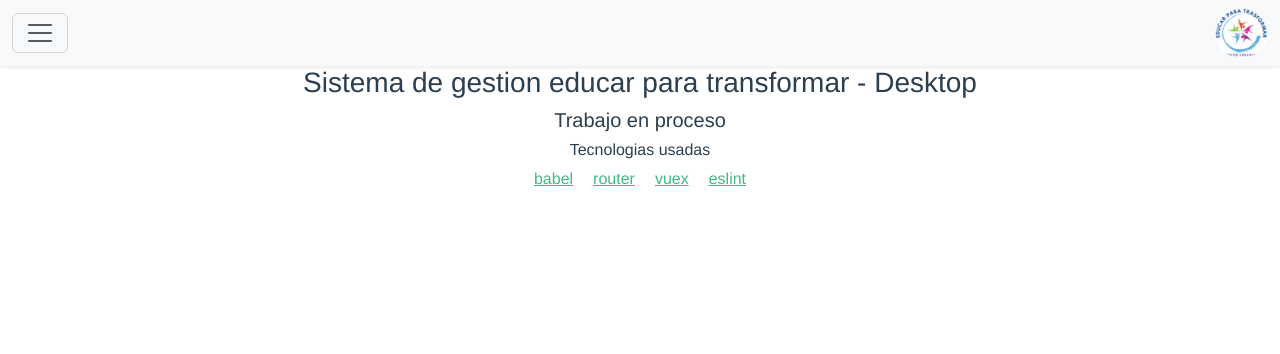
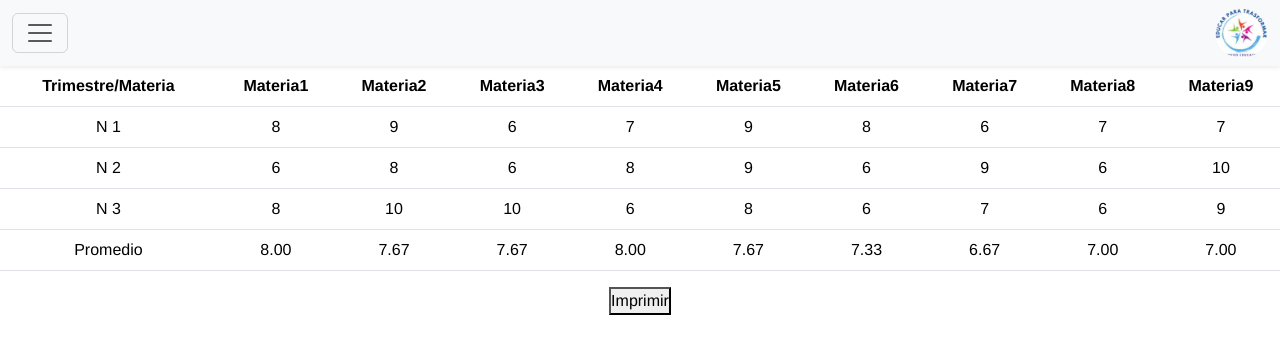
Before and after one commit to ElianArism/educar-para-transformar-desktop, a Vue app: page /#/boletin in a window 1280 px wide. Before the commit this address led to /#/home. Shown: the top 354 px of the page. Built offline with nearby package versions, Linux system fonts and the light colour scheme.

Commit message:
agregando boletin

```diff
--- a/src/components/Nav.vue
+++ b/src/components/Nav.vue
@@ -44,7 +44,7 @@ import { RouterLink } from "vue-router";
               >
             </li>
             <li class="nav-link">
-              <RouterLink to=""
+              <RouterLink to="/boletin"
                 ><i class="bi bi-backpack2 icons"></i> Boletin</RouterLink
               >
             </li>
--- a/src/router/index.js
+++ b/src/router/index.js
@@ -1,4 +1,5 @@
 import { createRouter, createWebHashHistory } from "vue-router";
+import BoletinView from "../views/BoletinView.vue";
 
 const routes = [
   {
@@ -24,6 +25,11 @@ const routes = [
         name: "about",
         component: () =>
           import(/* webpackChunkName: "about" */ "../views/AboutView.vue"),
+      },
+      {
+        path: "/boletin",
+        name: "Boletin",
+        component: BoletinView,
       },
       {
         path: "/pay-fee",
--- /dev/null
+++ b/src/views/BoletinView.vue
@@ -0,0 +1,68 @@
+<script setup>
+/* eslint-disable */
+import { ref, computed } from "vue";
+
+const materias = ["Materia1","Materia2","Materia3","Materia4","Materia5","Materia6","Materia7","Materia8","Materia9"]
+
+const getRandomNota = () => {
+  // Genera un número aleatorio entre 1 y 10
+  const randomNota = Math.floor(Math.random() * 10) + 1;
+
+  // Aumenta la probabilidad de notas mayores a 5
+  if (randomNota <= 5) {
+    return randomNota + 5; // Las notas menores a 5 se aumentan en 5
+  } else {
+    return randomNota;
+  }
+}
+
+
+const notas = ref([...Array(materias.length)].map(() => getRandomNota()))
+
+const calcularPromedioMateria = (index) => {
+  const notasMateria = notas.value.slice(index, index + 3); // Notas para el trimestre 1, 2 y 3 de la materia
+  return (notasMateria.reduce((acc, nota) => acc + nota, 0) / notasMateria.length).toFixed(2);
+}
+
+const imprimirBoletin = () => {
+
+}
+</script>
+
+<template>
+  <div>
+      <div class="header">
+        <!-- Logo, Nombre, Apellido, Curso, Ciclo Lectivo -->
+      </div>
+      <table class="table">
+        <thead>
+          <tr>
+            <th>Trimestre/Materia</th>
+            <th v-for="materia in materias">{{ materia }}</th>
+          </tr>
+        </thead>
+        <tbody>
+          <tr>
+            <td>N 1</td>
+            <td v-for="materia in materias">{{ getRandomNota() }}</td>
+          </tr>
+          <tr>
+            <td>N 2</td>
+            <td v-for="materia in materias">{{ getRandomNota() }}</td>
+          </tr>
+          <tr>
+            <td>N 3</td>
+            <td v-for="materia in materias">{{ getRandomNota() }}</td>
+          </tr>
+          <tr>
+            <td>Promedio</td>
+            <td v-for="(materia, index) in materias">{{ calcularPromedioMateria(index) }}</td>
+          </tr>
+        </tbody>
+      </table>
+      <button @click="imprimirBoletin">Imprimir</button>
+    </div>
+</template>
+
+<style scoped="scss">
+</style>
```
